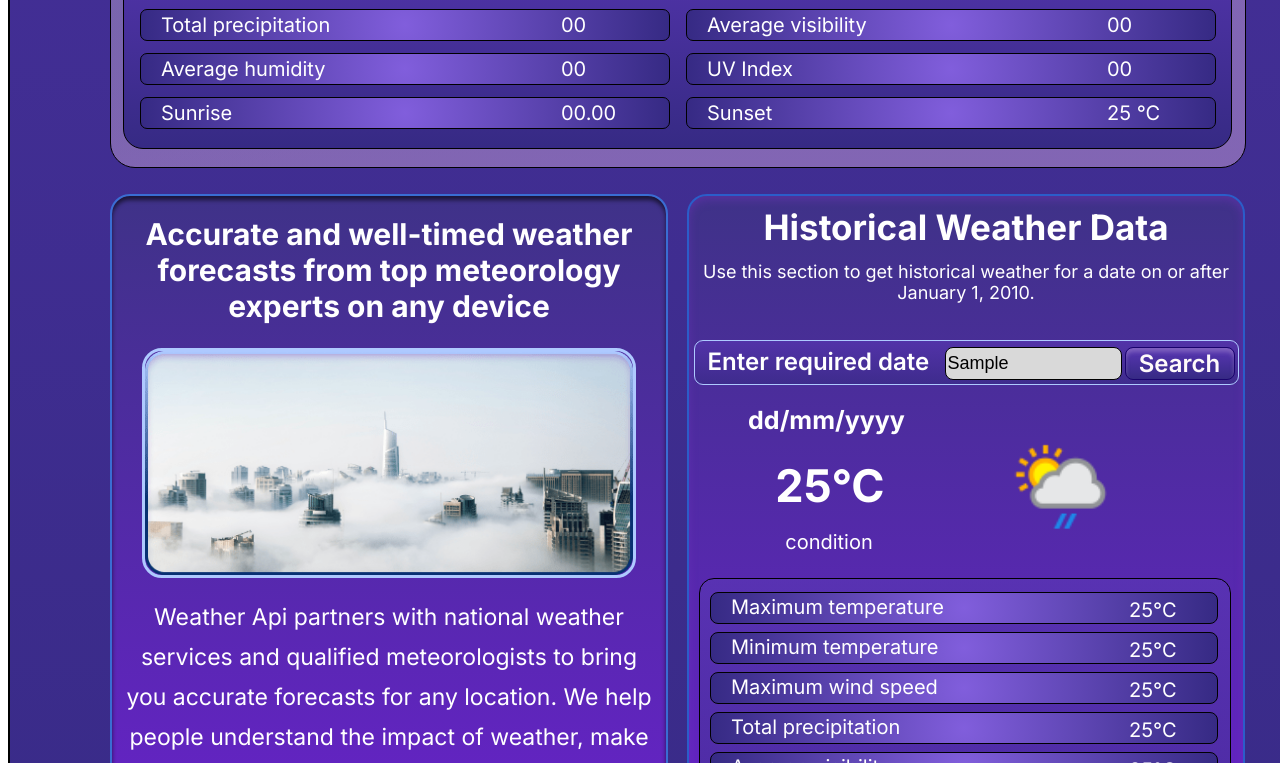
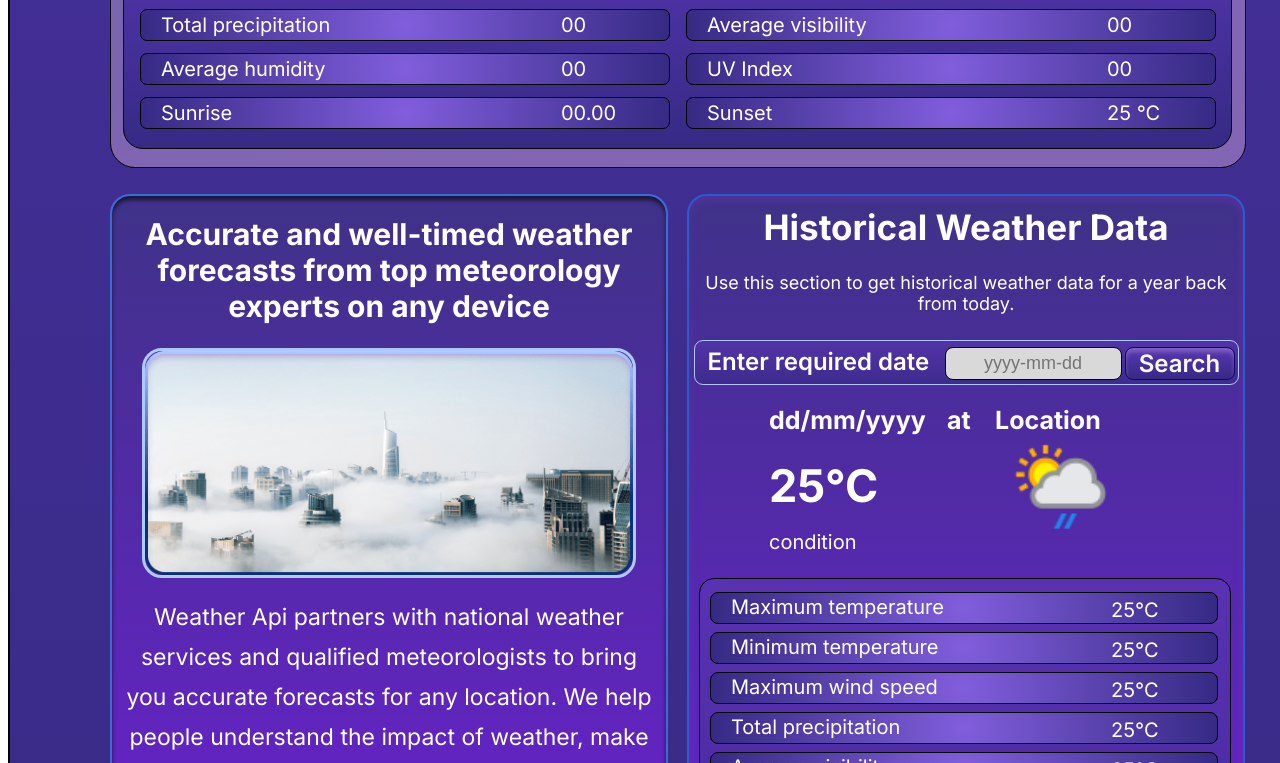
Before and after one commit to AyeshDilan/weather-app, a plain HTML site: page index.html in a window 1280 px wide. Both pictures are taken after typing "Sample" into the empty fields and a click on the button "Search". Shown: the part 2346-3109 px from the top of the page. Drawn offline with nearby package versions, Linux system fonts and the light colour scheme; no server answers.

Commit message:
completed historical weather section

```diff
--- a/index.html
+++ b/index.html
@@ -644,22 +644,24 @@
         <!-- weather history -->
         <div class="weather-history-container">
             <div class="weather-history-container-title">Historical Weather Data</div>
-            <div class="weather-history-container-discription">Use this section to get historical weather for a date on or after January 1, 2010.</div>
+            <div class="weather-history-container-discription">Use this section to get historical weather data for a year back from today.</div>
             <div class="weather-history-input-container">
                 <div class="weather-history-input-inner-container">
                     <div class="weather-history-input-second-inner-container">
                         <div class="weather-history-input-request">Enter required date</div>
-                        <input class="weather-history-input-date-container" type="text" placeholder="dd/mm/yyyy">
-                        <button class="weather-history-search-btn">Search</button>
+                        <input class="weather-history-input-date-container" id="input-of-hostory-request-date" type="text" placeholder="yyyy-mm-dd">
+                        <button class="weather-history-search-btn" id="btn-search-of-history" onclick="getHostoryOfWeather()">Search</button>
                     </div>
                 </div>
 
             </div>
             <div class="weather-history-details-container">
                 <div class="weather-history-main-details-container">
-                    <div class="weather-history-search-date">dd/mm/yyyy</div>
-                    <div class="weather-history-search-date-avg-tmp">25°C</div>
-                    <div class="weather-history-search-date-condition">condition</div>
+                    <div class="weather-history-search-date" id="weather-history-search-date">dd/mm/yyyy</div>
+                    <div class="weather-history-search-date-at" id="weather-history-search-date">at</div>
+                    <div class="weather-history-search-location-name" id="weather-history-search-location">Location</div>
+                    <div class="weather-history-search-date-avg-tmp" id="weather-history-search-date-avg-tmp">25°C</div>
+                    <div class="weather-history-search-date-condition" id="weather-history-search-date-condition">condition</div>
                     <div>
                         <img class="weather-history-search-date-condition-img" id="weather-history-search-date-condition-img" src="assets/64x64/day/176.png" alt="weather condition img">
                     </div>
@@ -669,7 +671,7 @@
                         <div class="weather-history-search-date-details-secondry-container">
                             <div class="weather-history-search-date-details-text-container">
                                 <div class="weather-history-search-date-details-text">Maximum temperature</div>
-                                <div class="weather-history-search-date-details-unit">25°C</div>
+                                <div class="weather-history-search-date-details-unit" id="weather-history-search-date-details-max-temp">25°C</div>
                             </div>
                         </div>
                     </div>
@@ -677,7 +679,7 @@
                         <div class="weather-history-search-date-details-secondry-container">
                             <div class="weather-history-search-date-details-text-container">
                                 <div class="weather-history-search-date-details-text">Minimum temperature</div>
-                                <div class="weather-history-search-date-details-unit">25°C</div>
+                                <div class="weather-history-search-date-details-unit" id="weather-history-search-date-details-min-temp">25°C</div>
                             </div>
                         </div>
                     </div>
@@ -685,7 +687,7 @@
                         <div class="weather-history-search-date-details-secondry-container">
                             <div class="weather-history-search-date-details-text-container">
                                 <div class="weather-history-search-date-details-text">Maximum wind speed</div>
-                                <div class="weather-history-search-date-details-unit">25°C</div>
+                                <div class="weather-history-search-date-details-unit" id="weather-history-search-date-details-max-wind-spreed">25°C</div>
                             </div>
                         </div>
                     </div>
@@ -693,7 +695,7 @@
                         <div class="weather-history-search-date-details-secondry-container">
                             <div class="weather-history-search-date-details-text-container">
                                 <div class="weather-history-search-date-details-text">Total precipitation</div>
-                                <div class="weather-history-search-date-details-unit">25°C</div>
+                                <div class="weather-history-search-date-details-unit" id="weather-history-search-date-details-tot-precipitation">25°C</div>
                             </div>
                         </div>
                     </div>
@@ -701,7 +703,7 @@
                         <div class="weather-history-search-date-details-secondry-container">
                             <div class="weather-history-search-date-details-text-container">
                                 <div class="weather-history-search-date-details-text">Average visibility</div>
-                                <div class="weather-history-search-date-details-unit">25°C</div>
+                                <div class="weather-history-search-date-details-unit" id="weather-history-search-date-details-avg-isibility">25°C</div>
                             </div>
                         </div>
                     </div>
@@ -709,7 +711,7 @@
                         <div class="weather-history-search-date-details-secondry-container">
                             <div class="weather-history-search-date-details-text-container">
                                 <div class="weather-history-search-date-details-text">Average humidity</div>
-                                <div class="weather-history-search-date-details-unit">25°C</div>
+                                <div class="weather-history-search-date-details-unit" id="weather-history-search-date-details-avg-humidity">25°C</div>
                             </div>
                         </div>
                     </div>
@@ -717,7 +719,7 @@
                         <div class="weather-history-search-date-details-secondry-container">
                             <div class="weather-history-search-date-details-text-container">
                                 <div class="weather-history-search-date-details-text">UV Index</div>
-                                <div class="weather-history-search-date-details-unit">25°C</div>
+                                <div class="weather-history-search-date-details-unit" id="weather-history-search-date-details-uv-index">25°C</div>
                             </div>
                         </div>
                     </div>
@@ -725,7 +727,7 @@
                         <div class="weather-history-search-date-details-secondry-container">
                             <div class="weather-history-search-date-details-text-container">
                                 <div class="weather-history-search-date-details-text">Sunrise</div>
-                                <div class="weather-history-search-date-details-unit">25°C</div>
+                                <div class="weather-history-search-date-details-unit" id="weather-history-search-date-details-sunrise">25°C</div>
                             </div>
                         </div>
                     </div>
@@ -733,7 +735,7 @@
                         <div class="weather-history-search-date-details-secondry-container">
                             <div class="weather-history-search-date-details-text-container">
                                 <div class="weather-history-search-date-details-text">Sunset</div>
-                                <div class="weather-history-search-date-details-unit">25°C</div>
+                                <div class="weather-history-search-date-details-unit" id="weather-history-search-date-details-sunset">25°C</div>
                             </div>
                         </div>
                     </div>
--- a/scripts/main.js
+++ b/scripts/main.js
@@ -159,7 +159,7 @@ const dayFourForecastStatus = $("#after-four-day-status");
 const dayFiveForecastStatus = $("#after-five-day-status");
 const daySixForecastStatus = $("#after-six-day-status");
 
-//more details day one
+//more details of next day
 const moreDetailsMaxTemp = $("#btn-more-details-day-one-max-temp");
 const moreDetailsMinTemp = $("#btn-more-details-day-one-min-temp");
 const moreDetailsChanceToRain = $("#btn-more-details-day-one-israin");
@@ -201,7 +201,7 @@ function searchBtnOnClick() {
             searchedLocationUv.text(resp.current.uv);
             searchedLocationPrecipitation.text((resp.current.precip_mm)+"mm");
         }
-    })
+    });
 
     $.ajax({
         method: "GET",
@@ -489,3 +489,62 @@ function moreDetailsDaySix(){
         }
     });
 }
+
+//History of weather
+const historyDateOfSearch = $("#weather-history-search-date");
+const historyWeatherLocation =$("#weather-history-search-location")
+const historyAvgTemp =$("#weather-history-search-date-avg-tmp");
+const historyWeatherCondition =$("#weather-history-search-date-condition");
+const historyWeatherImg =$("#weather-history-search-date-condition-img");
+const historyWeatherMaxTemp =$("#weather-history-search-date-details-max-temp");
+const historyWeatherMinTemp =$("#weather-history-search-date-details-min-temp");
+const historyWeatherMaxWinSpreed = $("#weather-history-search-date-details-max-wind-spreed");
+const historyWeatherTotPrecipitation =$("#weather-history-search-date-details-tot-precipitation");
+const historyWeatherAvgVisibility=$("#weather-history-search-date-details-avg-isibility");
+const historyWeatherAvgHumidity =$("#weather-history-search-date-details-avg-humidity");
+const historyWeatherUvIndex =$("#weather-history-search-date-details-uv-index");
+const historyWeatherSunrise =$("#weather-history-search-date-details-sunrise");
+const historyWeatherSunset =$("#weather-history-search-date-details-sunset");
+
+const inputOfDate = document.getElementById("input-of-hostory-request-date");
+
+//input section to search btn key forcus
+inputOfDate.addEventListener("keyup", e =>{
+    if(e.key == "Enter" && inputOfDate.value != ""){
+        document.getElementById("btn-search-of-history").focus();
+    }
+})
+
+function getHostoryOfWeather(){
+    const [year, month, day] = (inputOfDate.value).split("-").map(Number);
+    console.log("Year:", year);
+    console.log("Month:", month);
+    console.log("Day:", day);
+
+    $.ajax({
+        method: "GET",
+        url: `http://api.weatherapi.com/v1/history.json?key=f51823be6af44f489f3184638232409&q=${inputValue.value}&dt=${year+"-"+month+"-"+day}`, // Use template literals to interpolate inputValue
+        success: (resp) => {
+            console.log(resp);
+
+            historyDateOfSearch.text(resp.forecast.forecastday[0].date);
+            historyWeatherLocation.text(resp.location.name);
+            historyAvgTemp.text((resp.forecast.forecastday[0].day.avgtemp_c)+" °C");
+            historyWeatherCondition.text(resp.forecast.forecastday[0].day.condition.text);
+            historyWeatherImg.attr("src",resp.forecast.forecastday[0].day.condition.icon);
+            historyWeatherMaxTemp.text((resp.forecast.forecastday[0].day.maxtemp_c)+" °C");
+            historyWeatherMinTemp.text((resp.forecast.forecastday[0].day.mintemp_c)+" °C");
+            historyWeatherMaxWinSpreed.text((resp.forecast.forecastday[0].day.maxwind_kph)+" kph");
+            historyWeatherTotPrecipitation.text((resp.forecast.forecastday[0].day.totalprecip_mm)+" mm");
+            historyWeatherAvgVisibility.text((resp.forecast.forecastday[0].day.avgvis_km)+" km");
+            historyWeatherAvgHumidity.text((resp.forecast.forecastday[0].day.avghumidity)+" %");
+            historyWeatherUvIndex.text(resp.forecast.forecastday[0].day.uv);
+            historyWeatherSunrise.text(resp.forecast.forecastday[0].astro.sunrise);
+            historyWeatherSunset.text(resp.forecast.forecastday[0].astro.sunset);
+
+
+        }
+    })
+    inputOfDate.value = "";
+
+}
--- a/stylesheets/style.css
+++ b/stylesheets/style.css
@@ -1593,6 +1593,7 @@
     width: 585px;
     height: 49px;
     text-align: center;
+    padding: 2%;
     color: white;
     font-size: 18px;
     font-family: Inter;
@@ -1642,6 +1643,7 @@
     width: 177px;
     height: 33px;
     left: 250px;
+    text-align: center;
     border-radius: 8px;
     top: 6px;
     position: absolute;
@@ -1684,26 +1686,55 @@
 }
 
 .weather-history-search-date{
-    width: 279px;
-    height: 54px;
-    left: 2px;
+    width: max-content;
+    height: max-content;
+    left: 84px;
     top: 30px;
     position: absolute;
-    text-align: center;
+    text-align: left;
     color: white;
     font-size: 25px;
     font-family: Inter;
     font-weight: 700;
     word-wrap: break-word;
 }
+
+.weather-history-search-date-at{
+    width: max-content;
+    height: max-content;
+    left: 262px;
+    top: 30px;
+    position: absolute;
+    text-align: left;
+    color: white;
+    font-size: 25px;
+    font-family: Inter;
+    font-weight: 700;
+    word-wrap: break-word;
+}
+
+.weather-history-search-location-name{
+    width: max-content;
+    height: max-content;
+    left: 310px;
+    top: 30px;
+    position: absolute;
+    text-align: left;
+    color: white;
+    font-size: 25px;
+    font-family: Inter;
+    font-weight: 700;
+    word-wrap: break-word;
+}
+
 
 .weather-history-search-date-avg-tmp{
     width: 290px;
     height: 48px;
-    left: 0px;
+    left: 84px;
     top: 83px;
     position: absolute;
-    text-align: center;
+    text-align: left;
     color: white;
     font-size: 45px;
     font-family: Inter;
@@ -1712,12 +1743,12 @@
 }
 
 .weather-history-search-date-condition{
-    width: 220px;
-    height: 42px;
-    left: 34px;
+    width: 420px;
+    height: max-content;
+    left: 84px;
     top: 155px;
     position: absolute;
-    text-align: center;
+    text-align: left;
     color: white;
     font-size: 20px;
     font-family: Inter;
@@ -1794,7 +1825,7 @@
 .weather-history-search-date-details-unit{
     width: 99px;
     height: 19px;
-    left: 418px;
+    left: 400px;
     top: 5px;
     position: absolute;
     color: white;
```
